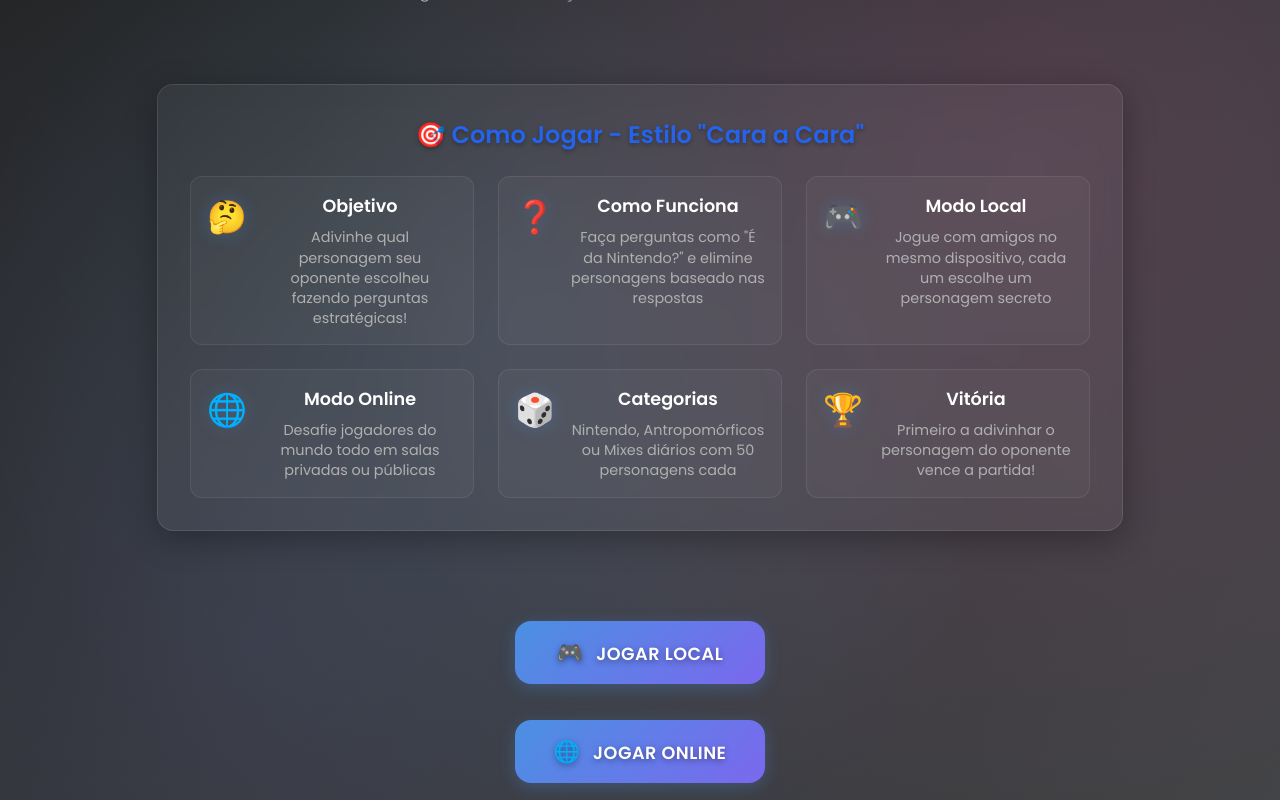
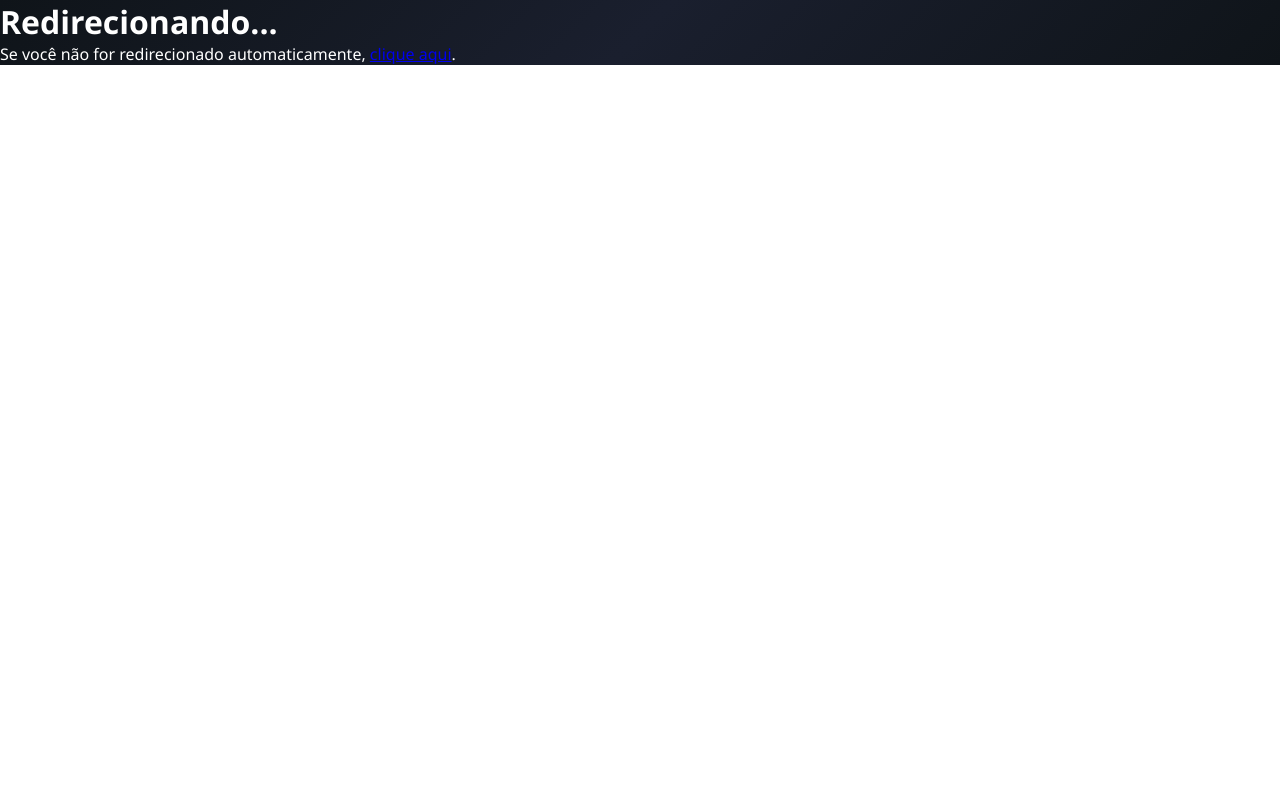
Before and after one commit to BaiacuPlays/Jogoservidor, a Next.js app: page / in a window 1280 px wide. Built offline with nearby package versions, Linux system fonts and the light colour scheme.

Commit message:
fasjfhakhcdsafdawdfesfsfefaeff

```diff
--- a/pages/index.js
+++ b/pages/index.js
@@ -1,27 +1,8 @@
-import fs from 'fs';
-import path from 'path';
-
-export default function Home({ htmlContent }) {
-  return <div dangerouslySetInnerHTML={{ __html: htmlContent }} />;
+export default function Home() {
+  return (
+    <div>
+      <h1>Redirecionando...</h1>
+      <p>Se você não for redirecionado automaticamente, <a href="/index.html">clique aqui</a>.</p>
+    </div>
+  );
 }
-
-export async function getStaticProps() {
-  try {
-    // Lê o arquivo HTML da pasta public
-    const htmlPath = path.join(process.cwd(), 'public', 'index.html');
-    const htmlContent = fs.readFileSync(htmlPath, 'utf8');
-
-    return {
-      props: {
-        htmlContent
-      }
-    };
-  } catch (error) {
-    console.error('Erro ao ler HTML:', error);
-    return {
-      props: {
-        htmlContent: '<html><body><h1>Erro ao carregar o jogo</h1></body></html>'
-      }
-    };
-  }
-}
```
Also changed, not shown: vercel.json.
